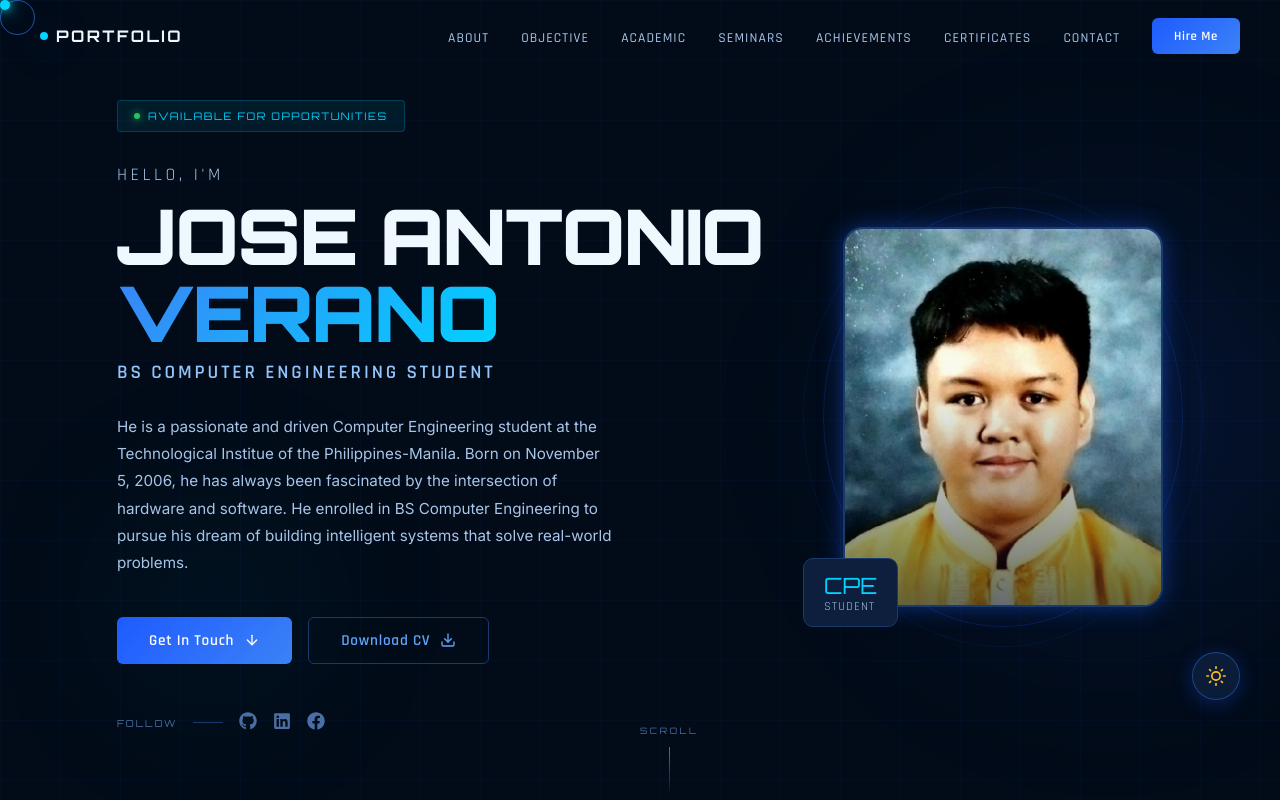
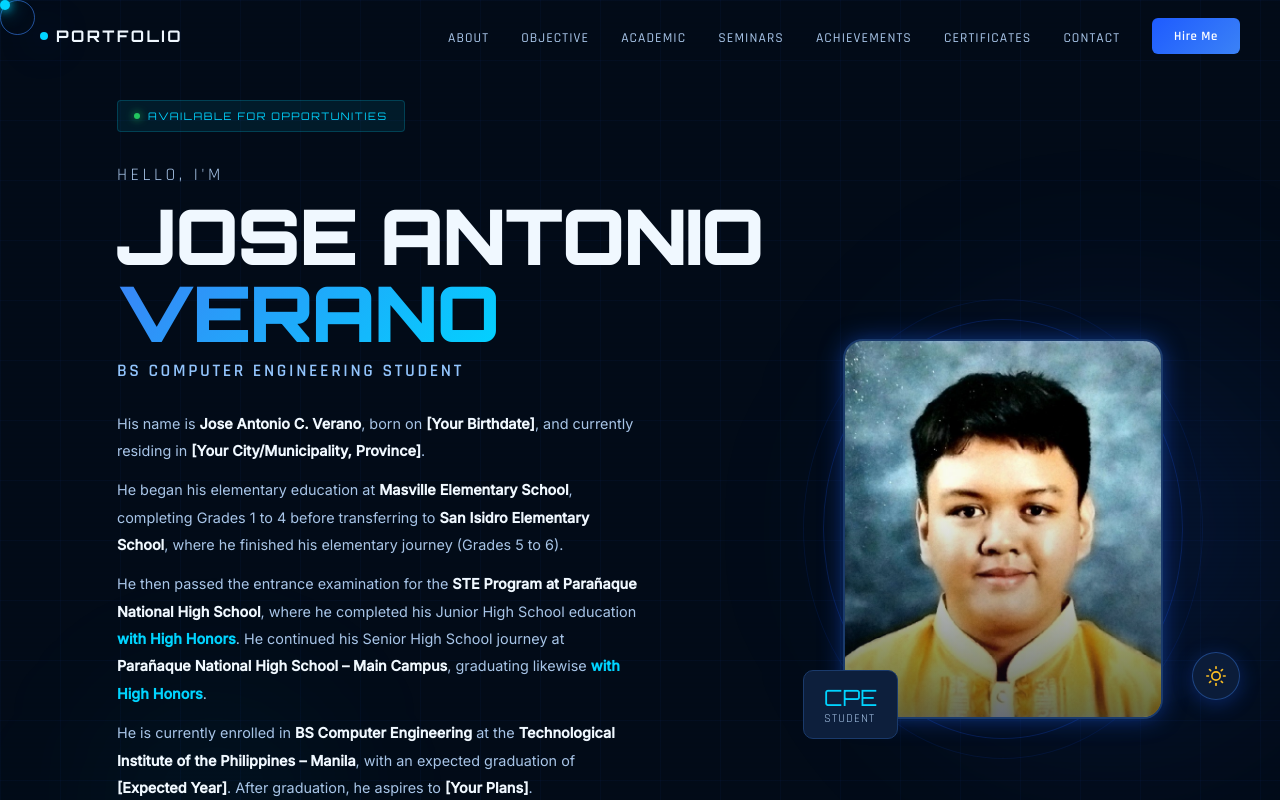
Before and after one commit to seanio777/verano-portfolio, a React (Vite) app: page / in a window 1280 px wide. Shown: the top 800 px of the page. Built offline with nearby package versions, Linux system fonts and the light colour scheme.

Commit message:
feat: enhance Hero component layout and update biography content

```diff
--- a/src/components/Hero.jsx
+++ b/src/components/Hero.jsx
@@ -11,121 +11,105 @@ export default function Hero() {
       overflow: 'hidden',
       paddingTop: '100px',
     }}>
-      {/* Background effects */}
       <div className="grid-bg" />
       <div className="glow-orb" style={{
-        width: 600,
-        height: 600,
+        width: 600, height: 600,
         background: 'radial-gradient(circle, rgba(30,91,255,0.15) 0%, transparent 70%)',
-        top: '50%',
-        right: '-10%',
-        transform: 'translateY(-50%)',
+        top: '50%', right: '-10%', transform: 'translateY(-50%)',
       }} />
       <div className="glow-orb" style={{
-        width: 300,
-        height: 300,
+        width: 300, height: 300,
         background: 'radial-gradient(circle, rgba(0,212,255,0.08) 0%, transparent 70%)',
-        bottom: '10%',
-        left: '5%',
+        bottom: '10%', left: '5%',
+      }} />
+      <div style={{
+        position: 'absolute', inset: 0,
+        background: 'repeating-linear-gradient(0deg, transparent, transparent 2px, rgba(0,0,0,0.03) 2px, rgba(0,0,0,0.03) 4px)',
+        pointerEvents: 'none', zIndex: 1,
       }} />
 
-      {/* Scanline effect */}
-      <div style={{
-        position: 'absolute',
-        inset: 0,
-        background: 'repeating-linear-gradient(0deg, transparent, transparent 2px, rgba(0,0,0,0.03) 2px, rgba(0,0,0,0.03) 4px)',
-        pointerEvents: 'none',
-        zIndex: 1,
-      }} />
+      <div className="container" style={{
+        display: 'flex', alignItems: 'center', gap: 80,
+        position: 'relative', zIndex: 2,
+        flexWrap: 'wrap',
+      }}>
+        {/* Left: Text */}
+        <div style={{ flex: 1, minWidth: 280, animation: 'fadeInLeft 1s ease forwards' }}>
 
-      <div className="container" style={{ display: 'flex', alignItems: 'center', gap: 80, position: 'relative', zIndex: 2 }}>
-        {/* Left: Text content */}
-        <div style={{ flex: 1, animation: 'fadeInLeft 1s ease forwards' }}>
           {/* Status badge */}
           <div style={{
-            display: 'inline-flex',
-            alignItems: 'center',
-            gap: 8,
-            background: 'rgba(0, 212, 255, 0.08)',
-            border: '1px solid rgba(0, 212, 255, 0.2)',
-            borderRadius: 4,
-            padding: '8px 16px',
-            marginBottom: 32,
+            display: 'inline-flex', alignItems: 'center', gap: 8,
+            background: 'rgba(0,212,255,0.08)',
+            border: '1px solid rgba(0,212,255,0.2)',
+            borderRadius: 4, padding: '8px 16px', marginBottom: 32,
           }}>
-            <span style={{
-              width: 6,
-              height: 6,
-              borderRadius: '50%',
-              background: '#22c55e',
-              boxShadow: '0 0 8px #22c55e',
-            }} />
-            <span style={{
-              fontFamily: 'var(--font-display)',
-              fontSize: '0.65rem',
-              letterSpacing: '0.15em',
-              color: 'var(--cyan-accent)',
-            }}>AVAILABLE FOR OPPORTUNITIES</span>
+            <span style={{ width:6, height:6, borderRadius:'50%', background:'#22c55e', boxShadow:'0 0 8px #22c55e' }} />
+            <span style={{ fontFamily:'var(--font-display)', fontSize:'0.65rem', letterSpacing:'0.15em', color:'var(--cyan-accent)' }}>
+              AVAILABLE FOR OPPORTUNITIES
+            </span>
           </div>
 
-          {/* Greeting */}
-          <p style={{
-            fontFamily: 'var(--font-heading)',
-            fontSize: '1.1rem',
-            color: 'var(--white-muted)',
-            letterSpacing: '0.2em',
-            textTransform: 'uppercase',
-            marginBottom: 12,
-          }}>Hello, I'm</p>
+          <p style={{ fontFamily:'var(--font-heading)', fontSize:'1.1rem', color:'var(--white-muted)', letterSpacing:'0.2em', textTransform:'uppercase', marginBottom:12 }}>
+            Hello, I'm
+          </p>
 
-          {/* Name */}
-          <h1 style={{
-            fontFamily: 'var(--font-display)',
-            fontSize: 'clamp(2.5rem, 6vw, 5rem)',
-            fontWeight: 900,
-            lineHeight: 1,
-            marginBottom: 8,
-            letterSpacing: '-0.02em',
-          }}>
-            <span style={{ color: 'var(--white)' }}>JOSE ANTONIO</span>
-            <br />
-            <span style={{
-              background: 'linear-gradient(135deg, var(--blue-bright), var(--cyan-accent))',
-              WebkitBackgroundClip: 'text',
-              WebkitTextFillColor: 'transparent',
-            }}>VERANO</span>
+          <h1 style={{ fontFamily:'var(--font-display)', fontSize:'clamp(2.2rem, 6vw, 5rem)', fontWeight:900, lineHeight:1, marginBottom:8, letterSpacing:'-0.02em' }}>
+            <span style={{ color:'var(--white)' }}>JOSE ANTONIO</span><br />
+            <span style={{ background:'linear-gradient(135deg, var(--blue-bright), var(--cyan-accent))', WebkitBackgroundClip:'text', WebkitTextFillColor:'transparent' }}>
+              VERANO
+            </span>
           </h1>
 
-          {/* Title */}
-          <div style={{
-            fontFamily: 'var(--font-heading)',
-            fontSize: '1.2rem',
-            fontWeight: 600,
-            color: 'var(--blue-ice)',
-            letterSpacing: '0.15em',
-            textTransform: 'uppercase',
-            marginBottom: 28,
-          }}>
+          <div style={{ fontFamily:'var(--font-heading)', fontSize:'1.1rem', fontWeight:600, color:'var(--blue-ice)', letterSpacing:'0.15em', textTransform:'uppercase', marginBottom:28 }}>
             BS Computer Engineering Student
           </div>
 
-          {/* Bio */}
-          <p style={{
+          {/* ── BIOGRAPHY ── */}
+          <div style={{
             fontFamily: 'var(--font-body)',
-            fontSize: '0.95rem',
+            fontSize: '0.9rem',
             color: 'var(--white-muted)',
-            lineHeight: 1.8,
-            maxWidth: 500,
+            lineHeight: 1.9,
+            maxWidth: 520,
             marginBottom: 40,
           }}>
-            {/* ← REPLACE THIS with your actual biography */}
-            He is a passionate and driven Computer Engineering student at the Technological Institue of the Philippines-Manila.
-            Born on November 5, 2006, he has always been fascinated by the intersection of
-            hardware and software. He enrolled in BS Computer Engineering to pursue his dream
-            of building intelligent systems that solve real-world problems.
-          </p>
+            <p style={{ marginBottom: 12 }}>
+              His name is <strong style={{ color:'var(--white)' }}>Jose Antonio C. Verano</strong>, born on{' '}
+              <strong style={{ color:'var(--white)' }}>[Your Birthdate]</strong>{/* ← REPLACE */}, and currently
+              residing in <strong style={{ color:'var(--white)' }}>[Your City/Municipality, Province]</strong>.{/* ← REPLACE */}
+            </p>
+
+            <p style={{ marginBottom: 12 }}>
+              He began his elementary education at <strong style={{ color:'var(--white)' }}>Masville Elementary School</strong>,
+              completing Grades 1 to 4 before transferring to{' '}
+              <strong style={{ color:'var(--white)' }}>San Isidro Elementary School</strong>, where he finished
+              his elementary journey (Grades 5 to 6).
+            </p>
+
+            <p style={{ marginBottom: 12 }}>
+              He then passed the entrance examination for the{' '}
+              <strong style={{ color:'var(--white)' }}>STE Program at Parañaque National High School</strong>,
+              where he completed his Junior High School education{' '}
+              <strong style={{ color:'var(--cyan-accent)' }}>with High Honors</strong>.
+              He continued his Senior High School journey at{' '}
+              <strong style={{ color:'var(--white)' }}>Parañaque National High School – Main Campus</strong>,
+              graduating likewise{' '}
+              <strong style={{ color:'var(--cyan-accent)' }}>with High Honors</strong>.
+            </p>
+
+            <p>
+              He is currently enrolled in{' '}
+              <strong style={{ color:'var(--white)' }}>BS Computer Engineering</strong> at the{' '}
+              <strong style={{ color:'var(--white)' }}>Technological Institute of the Philippines – Manila</strong>,
+              with an expected graduation of{' '}
+              <strong style={{ color:'var(--white)' }}>[Expected Year]</strong>.{/* ← REPLACE */}{' '}
+              After graduation, he aspires to{' '}
+              <strong style={{ color:'var(--white)' }}>[Your Plans]</strong>.{/* ← REPLACE */}
+            </p>
+          </div>
 
           {/* CTA Buttons */}
-          <div style={{ display: 'flex', gap: 16, flexWrap: 'wrap', marginBottom: 48 }}>
+          <div style={{ display:'flex', gap:16, flexWrap:'wrap', marginBottom:48 }}>
             <a href="#contact" className="btn-primary">
               Get In Touch <FiArrowDown size={16} />
             </a>
@@ -134,123 +118,64 @@ export default function Hero() {
             </a>
           </div>
 
-          {/* Social links */}
-          <div style={{ display: 'flex', gap: 16, alignItems: 'center' }}>
-            <span style={{
-              fontFamily: 'var(--font-display)',
-              fontSize: '0.6rem',
-              letterSpacing: '0.2em',
-              color: 'var(--white-dim)',
-            }}>FOLLOW</span>
-            <div style={{ width: 30, height: 1, background: 'var(--blue-border)' }} />
+          {/* Socials */}
+          <div style={{ display:'flex', gap:16, alignItems:'center', flexWrap:'wrap' }}>
+            <span style={{ fontFamily:'var(--font-display)', fontSize:'0.6rem', letterSpacing:'0.2em', color:'var(--white-dim)' }}>FOLLOW</span>
+            <div style={{ width:30, height:1, background:'var(--blue-border)' }} />
             {[
-              { icon: <FaGithub size={18} />, href: 'https://github.com/seanio777', label: 'GitHub' },
-              { icon: <FaLinkedin size={18} />, href: 'https://www.linkedin.com/in/ja-verano/', label: 'LinkedIn' },
-              { icon: <FaFacebook size={18} />, href: 'https://web.facebook.com/j.v.970', label: 'Facebook' },
+              { icon:<FaGithub size={18}/>, href:'https://github.com/YourUsername', label:'GitHub' },
+              { icon:<FaLinkedin size={18}/>, href:'https://linkedin.com/in/YourUsername', label:'LinkedIn' },
+              { icon:<FaFacebook size={18}/>, href:'https://facebook.com/YourUsername', label:'Facebook' },
             ].map(s => (
               <a key={s.label} href={s.href} target="_blank" rel="noreferrer" style={{
-                color: 'var(--white-dim)',
-                transition: 'color 0.3s ease',
-                cursor: 'none',
+                color:'var(--white-dim)', transition:'color 0.3s ease', cursor:'none',
               }}
-              onMouseEnter={e => e.currentTarget.style.color = 'var(--cyan-accent)'}
-              onMouseLeave={e => e.currentTarget.style.color = 'var(--white-dim)'}
+                onMouseEnter={e => e.currentTarget.style.color = 'var(--cyan-accent)'}
+                onMouseLeave={e => e.currentTarget.style.color = 'var(--white-dim)'}
               >{s.icon}</a>
             ))}
           </div>
         </div>
 
         {/* Right: Photo */}
-        <div style={{ flexShrink: 0, animation: 'fadeInUp 1.2s ease forwards', position: 'relative' }}>
-          {/* Decorative rings */}
+        <div style={{ flexShrink:0, animation:'fadeInUp 1.2s ease forwards', position:'relative' }}>
+          <div style={{ position:'absolute', inset:-20, borderRadius:'50%', border:'1px solid rgba(30,91,255,0.2)' }} />
+          <div style={{ position:'absolute', inset:-40, borderRadius:'50%', border:'1px solid rgba(30,91,255,0.1)' }} />
           <div style={{
-            position: 'absolute',
-            inset: -20,
-            borderRadius: '50%',
-            border: '1px solid rgba(30, 91, 255, 0.2)',
-          }} />
-          <div style={{
-            position: 'absolute',
-            inset: -40,
-            borderRadius: '50%',
-            border: '1px solid rgba(30, 91, 255, 0.1)',
-          }} />
-
-          {/* Photo container */}
-          <div style={{
-            width: 320,
-            height: 380,
-            borderRadius: 20,
-            overflow: 'hidden',
-            border: '2px solid var(--blue-border)',
-            background: 'var(--blue-card)',
-            position: 'relative',
-            animation: 'pulse-glow 4s infinite',
+            width: 'clamp(220px, 30vw, 320px)',
+            height: 'clamp(270px, 37vw, 380px)',
+            borderRadius: 20, overflow:'hidden',
+            border:'2px solid var(--blue-border)',
+            background:'var(--blue-card)',
+            position:'relative', animation:'pulse-glow 4s infinite',
           }}>
-            {/* Replace src with your actual photo import */}
-            <img
-              src="profile.jpg"
-              alt="Profile"
-              style={{
-                width: '100%',
-                height: '100%',
-                objectFit: 'cover',
-                objectPosition: 'top',
-              }}
+            <img src="/profile.jpg" alt="Profile" style={{ width:'100%', height:'100%', objectFit:'cover', objectPosition:'top' }}
               onError={(e) => {
-                // Fallback if no image provided
                 e.target.style.display = 'none'
-                e.target.parentNode.style.display = 'flex'
-                e.target.parentNode.style.alignItems = 'center'
-                e.target.parentNode.style.justifyContent = 'center'
-                e.target.parentNode.style.fontSize = '5rem'
-                e.target.parentNode.innerHTML = '<span>👤</span>'
+                e.target.parentNode.innerHTML = '<span style="font-size:5rem;display:flex;align-items:center;justify-content:center;height:100%">👤</span>'
               }}
             />
-            {/* Blue overlay gradient */}
-            <div style={{
-              position: 'absolute',
-              inset: 0,
-              background: 'linear-gradient(to top, rgba(2,11,24,0.6) 0%, transparent 60%)',
-            }} />
+            <div style={{ position:'absolute', inset:0, background:'linear-gradient(to top, rgba(2,11,24,0.6) 0%, transparent 60%)' }} />
           </div>
-
-          {/* Floating stats */}
           <div style={{
-            position: 'absolute',
-            bottom: -20,
-            left: -40,
-            background: 'var(--blue-card)',
-            border: '1px solid var(--blue-border)',
-            borderRadius: 10,
-            padding: '12px 20px',
+            position:'absolute', bottom:-20, left:-40,
+            background:'var(--blue-card)', border:'1px solid var(--blue-border)',
+            borderRadius:10, padding:'12px 20px',
           }}>
-            <div style={{ fontFamily: 'var(--font-display)', fontSize: '1.4rem', color: 'var(--cyan-accent)' }}>CPE</div>
-            <div style={{ fontFamily: 'var(--font-heading)', fontSize: '0.75rem', color: 'var(--white-muted)', letterSpacing: '0.1em' }}>STUDENT</div>
+            <div style={{ fontFamily:'var(--font-display)', fontSize:'1.4rem', color:'var(--cyan-accent)' }}>CPE</div>
+            <div style={{ fontFamily:'var(--font-heading)', fontSize:'0.75rem', color:'var(--white-muted)', letterSpacing:'0.1em' }}>STUDENT</div>
           </div>
         </div>
       </div>
 
       {/* Scroll indicator */}
       <div style={{
-        position: 'absolute',
-        bottom: 40,
-        left: '50%',
-        transform: 'translateX(-50%)',
-        display: 'flex',
-        flexDirection: 'column',
-        alignItems: 'center',
-        gap: 8,
-        animation: 'fadeInUp 1.5s ease forwards',
-        zIndex: 2,
+        position:'absolute', bottom:40, left:'50%', transform:'translateX(-50%)',
+        display:'flex', flexDirection:'column', alignItems:'center', gap:8,
+        animation:'fadeInUp 1.5s ease forwards', zIndex:2,
       }}>
-        <span style={{ fontFamily: 'var(--font-display)', fontSize: '0.55rem', letterSpacing: '0.3em', color: 'var(--white-dim)' }}>SCROLL</span>
-        <div style={{
-          width: 1,
-          height: 50,
-          background: 'linear-gradient(to bottom, var(--blue-bright), transparent)',
-          animation: 'fadeInUp 1.5s ease infinite',
-        }} />
+        <span style={{ fontFamily:'var(--font-display)', fontSize:'0.55rem', letterSpacing:'0.3em', color:'var(--white-dim)' }}>SCROLL</span>
+        <div style={{ width:1, height:50, background:'linear-gradient(to bottom, var(--blue-bright), transparent)' }} />
       </div>
     </section>
   )
```
